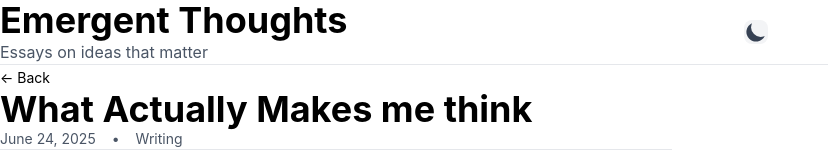
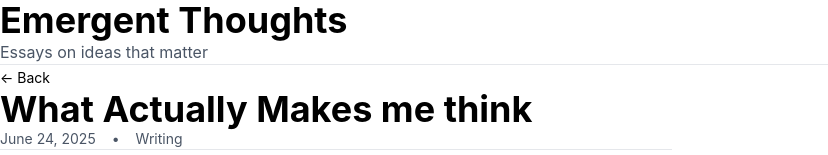
Before and after one commit to SanketAdk/Blog-Test-, a Next.js app: page /posts/my-first-essay in a window 1280 px wide. Shown: the top 155 px of the page, without its empty margins (0-828 px from the left). Built offline with nearby package versions, Linux system fonts and the light colour scheme.

Commit message:
Update Header.tsx

```diff
--- a/components/Header.tsx
+++ b/components/Header.tsx
@@ -1,68 +1,13 @@
-'use client';
-
 import Link from 'next/link';
-import { useState, useEffect } from 'react';
 
 export default function Header() {
-  const [isDark, setIsDark] = useState(false);
-  const [mounted, setMounted] = useState(false);
-
-  useEffect(() => {
-    // Check if user previously chose dark mode
-    const saved = localStorage.getItem('theme');
-    const prefersDark = window.matchMedia('(prefers-color-scheme: dark)').matches;
-    const shouldBeDark = saved ? saved === 'dark' : prefersDark;
-    setIsDark(shouldBeDark);
-    applyTheme(shouldBeDark);
-    setMounted(true);
-  }, []);
-
-  const applyTheme = (dark: boolean) => {
-    if (dark) {
-      document.documentElement.classList.add('dark');
-      localStorage.setItem('theme', 'dark');
-    } else {
-      document.documentElement.classList.remove('dark');
-      localStorage.setItem('theme', 'light');
-    }
-  };
-
-  const toggleTheme = () => {
-    const newValue = !isDark;
-    setIsDark(newValue);
-    applyTheme(newValue);
-  };
-
-  if (!mounted) return null;
-
   return (
-    <header className="border-b border-gray-200 dark:border-gray-700 py-8 mb-12 bg-white dark:bg-black transition-colors">
+    <header className="border-b border-gray-200 py-8 mb-12">
       <div className="max-w-3xl mx-auto px-6 sm:px-8">
-        <div className="flex items-center justify-between">
-          <div>
-            <Link href="/" className="text-3xl sm:text-4xl font-bold text-black dark:text-white hover:opacity-70 transition">
-              Emergent Thoughts
-            </Link>
-            <p className="text-gray-600 dark:text-gray-400 mt-2">Essays on ideas that matter</p>
-          </div>
-
-          {/* Dark Mode Toggle Button */}
-          <button
-            onClick={toggleTheme}
-            className="p-2 rounded-lg bg-gray-100 dark:bg-gray-800 hover:bg-gray-200 dark:hover:bg-gray-700 transition"
-            title={isDark ? 'Switch to light mode' : 'Switch to dark mode'}
-          >
-            {isDark ? (
-              <svg className="w-6 h-6 text-yellow-500" fill="currentColor" viewBox="0 0 20 20">
-                <path d="M10 3.5a6.5 6.5 0 100 13 6.5 6.5 0 000-13zM2 10a8 8 0 1116 0 8 8 0 01-16 0z" />
-              </svg>
-            ) : (
-              <svg className="w-6 h-6 text-gray-700" fill="currentColor" viewBox="0 0 20 20">
-                <path d="M17.293 13.293A8 8 0 016.707 2.707a8.001 8.001 0 1010.586 10.586z" />
-              </svg>
-            )}
-          </button>
-        </div>
+        <Link href="/" className="text-3xl sm:text-4xl font-bold text-black hover:opacity-70 transition">
+          Emergent Thoughts
+        </Link>
+        <p className="text-gray-600 mt-2">Essays on ideas that matter</p>
       </div>
     </header>
   );
```
